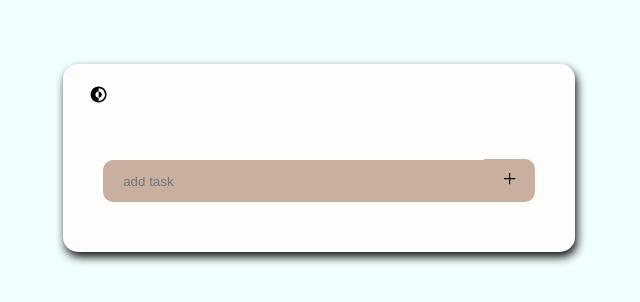
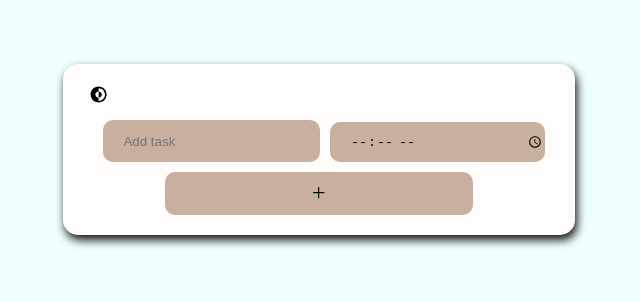
Before and after one commit to hebraheem/todo-app-with-dark-mode, a React (Create React App) app: page / in a window 1280 px wide. Shown: the top 302 px of the page, without its empty margins (321-961 px from the left). Built offline with nearby package versions, Linux system fonts and the light colour scheme.

Commit message:
added alert function

```diff
--- a/package.json
+++ b/package.json
@@ -10,6 +10,7 @@
     "react-dom": "^17.0.1",
     "react-icons": "^4.1.0",
     "react-scripts": "4.0.1",
+    "react-time-picker": "^4.1.1",
     "web-vitals": "^0.2.4"
   },
   "scripts": {
--- a/src/App.css
+++ b/src/App.css
@@ -11,27 +11,25 @@
   text-align: center;
 }
 .form-control {
-  width: 70%;
-  margin: 50px auto;
+  width: 38%;
+  margin: 10px auto;
+  margin-left: 10px;
   height: 40px;
   border-radius: 10px;
-  background: #DD7E8E 58%;
+  /* background: #DD7E8E 58%; */
   border: 0;
   outline: none;
   padding-left: 20px;
-  border-top-right-radius: 0;
-  border-bottom-right-radius: 0;
 }
 .add-btn {
   background: #DD7E8E 58%;
   border-radius: 10px;
-  border-top-left-radius: 0;
-  border-bottom-left-radius: 0;
   outline: none;
   border: 0;
   height: 43px;
   cursor: pointer;
-  width: 10%;
+  width: 60%;
+  margin-bottom: 20px;
 }
 .dark > button {
   border: 0;
--- a/src/Task.css
+++ b/src/Task.css
@@ -28,13 +28,13 @@
 
 }
 .task_text > p {
-    padding-top: 5px;
     margin-bottom: 10px;
     font-size: 0.9rem;
     color: grey;
 }
 .task_text > h4 {
-    margin-top: 0;
+    padding-top: 5px;
+    margin-bottom: 0;
     font-size: 1.2rem;
     font-weight: 300;
     width: 90%;
--- a/src/components/SearchField.js
+++ b/src/components/SearchField.js
@@ -6,6 +6,7 @@ import { CgDarkMode } from "react-icons/cg";
 import { BsLightning } from "react-icons/bs";
 import { GrAdd } from "react-icons/gr";
 import { AiOutlineEdit } from "react-icons/ai";
+
 
 const Storage = () => {
   let storedItems = localStorage.getItem("input");
@@ -23,6 +24,7 @@ function SearchField() {
   const [isEditting, setIsEditting] = useState(false);
   const [id, setEditId] = useState(null);
   const [alert, setAlert] = useState({ show: false, msg: "", status: "" });
+  const [value, setValue ] = useState("")
 
   const handleSubmit = (e) => {
     e.preventDefault();
@@ -53,7 +55,8 @@ function SearchField() {
       const items = {
         id: new Date().getTime().toString(),
         title: input,
-        time: new Date().toLocaleTimeString(),
+        time: new Date().getTime(),
+        value: value
       };
       setTask([...tasks, items]);
       setAlert({
@@ -62,6 +65,7 @@ function SearchField() {
         status: "alert-success",
       });
       setInput("");
+      setValue('')
     }
   };
 
@@ -85,6 +89,7 @@ function SearchField() {
     localStorage.setItem("input", JSON.stringify(tasks));
   }, [tasks]);
 
+
   return (
     <div>
       <div className="dark">
@@ -99,11 +104,24 @@ function SearchField() {
       {alert.show && <Alert {...alert} tasks={tasks} setTime={setAlert} />}
       <form action="" onSubmit={handleSubmit} className="form-field">
         <input
+          required
           type="text"
           value={input}
-          placeholder="add task"
+          placeholder="Add task"
           className="form-control"
           onChange={(e) => setInput(e.target.value)}
+          style={{
+            backgroundColor: isDark ? styles.backgroundColor : "#C9AFA0",
+            color: isDark ? "#fffdfb" : "black",
+          }}
+        />
+        <input
+          required
+          type="time"
+          value={value}
+          placeholder="Enter task time eg 20:12:00"
+          className="form-control"
+          onChange={(e) => setValue(e.target.value)}
           style={{
             backgroundColor: isDark ? styles.backgroundColor : "#C9AFA0",
             color: isDark ? "#fffdfb" : "black",
@@ -121,7 +139,7 @@ function SearchField() {
       </form>
       <div className="tasks">
         {tasks.length > 0 && (
-          <Task tasks={tasks} removeItem={removeItem} editItem={editItem} />
+          <Task tasks={tasks} removeItem={removeItem} editItem={editItem} setAlert={setAlert}/>
         )}
       </div>
     </div>
--- a/src/components/Task.js
+++ b/src/components/Task.js
@@ -1,21 +1,73 @@
-import React, {useState} from "react";
+import React, { useState, useEffect } from "react";
 import "../Task.css";
 import { useThemeContext } from "../context";
 import { AiOutlineDelete } from "react-icons/ai";
 import { FiEdit } from "react-icons/fi";
-import { TiInputChecked } from "react-icons/ti";
+//import { TiInputChecked } from "react-icons/ti";
 
+const Task = ({ tasks, removeItem, editItem, setAlert }) => {
+  const [checked, setChecked] = useState(false);
+  const { isDark, styles } = useThemeContext();
 
-const Task = ({ tasks, removeItem, editItem }) => {
+  useEffect((id) => {
+    const alert = tasks.map((task) => {
+      if (task.id === id) {
+        let countDownDate = task.value.toLocaleString();
+        let today = new Date();
+        let currentTime = today.getHours() + ":" + today.getMinutes();
+        console.log(countDownDate);
+        console.log(currentTime);
+        if (currentTime === countDownDate) {
+          console.log("you made it");
+        }
+      }
+    });
+  }, []);
+  // const setAlertNot = (id) => {
+  //   const alert = tasks.map((task) => {
+  //     if (task.id === id) {
+  //       let countDownDate = task.value.toLocaleString();
+  //       let today = new Date();
+  //       let currentTime =
+  //         today.getHours() +
+  //         ":" +
+  //         (today.getMinutes() < 10 ? "0" : "") + today.getMinutes();
+  //       console.log(countDownDate);
+  //       console.log(currentTime);
 
-  const [checked, setChecked] =useState(false)
-  const { isDark, styles } = useThemeContext();
+  //       if (currentTime === countDownDate) {
+  //         console.log("you made it");
+  //         clearInterval(setAlertNot);
+  //       }
+  //     }
+  //   });
+  // };
+const setAlertNot =(id)=>{
+  const interval = setInterval(() => {
+      const alert = tasks.map((task) => {
+        if (task.id === id) {
+          let countDownDate = task.value.toLocaleString();
+          let today = new Date();
+          let currentTime =
+            today.getHours() +
+            ":" +
+            (today.getMinutes() < 10 ? "0" : "") + today.getMinutes();
+          console.log(countDownDate);
+          console.log(currentTime);
+          if (currentTime === countDownDate) {
+            console.log("you made it");
+            clearInterval(interval);
+          }
+        }
+      });
+  }, 1000);
+}
 
   return (
     <div className="tasks">
       <h3 style={{ color: isDark ? styles.textColor : "black" }}>My Task</h3>
       {tasks.map((task) => {
-        const { id, title, time } = task;
+        const { id, title, time, value } = task;
         return (
           <>
             <div
@@ -25,9 +77,26 @@ const Task = ({ tasks, removeItem, editItem }) => {
                 backgroundColor: isDark ? styles.backgroundColor : "#C9AFA0",
               }}
             >
+              <div className="alert">
+                <p
+                  style={{ color: isDark ? styles.textColor : "black" }}
+                  onClick={() => setAlertNot(id)}
+                >
+                  set <br /> alert
+                </p>
+              </div>
               <div className="task_text">
-                <p style={{ color: isDark ? styles.textColor : "grey" }}>{time}</p>
-                <h4 style={{ color: isDark ? styles.textColor : "black",  textDecorationLine: checked && "line-through"  }}>{title}</h4>
+                <h4
+                  style={{
+                    color: isDark ? styles.textColor : "black",
+                    textDecorationLine: checked && "line-through",
+                  }}
+                >
+                  {title}
+                </h4>
+                <p style={{ color: isDark ? styles.textColor : "grey" }}>
+                  Due time: {value}
+                </p>
               </div>
               <div className="task_action">
                 <button className="del_btn" onClick={() => removeItem(id)}>
```
Also changed, not shown: 2 other files (tests, documents, lock files or other folders).
